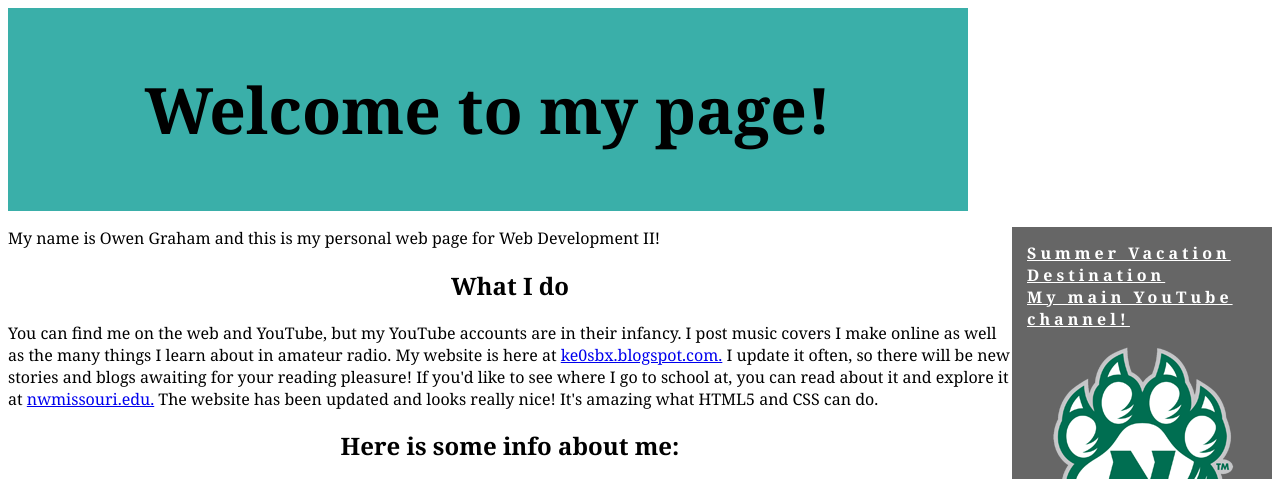
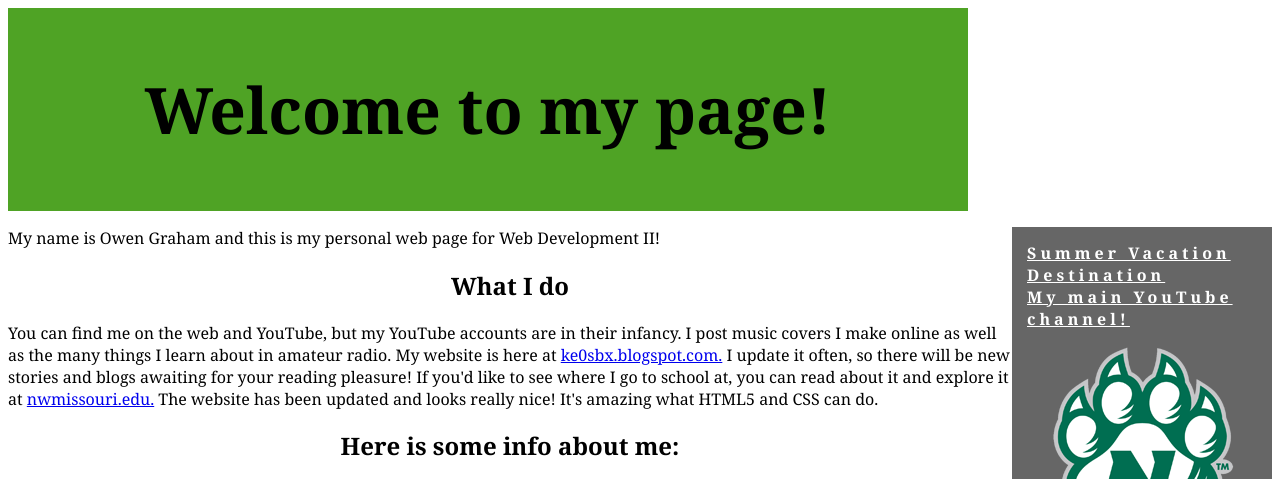
Before and after one commit to 44334-fa21/personalwebpage-grahowe, a plain HTML site: page index.html in a window 1280 px wide. Shown: the top 479 px of the page. Drawn offline with Linux system fonts and the light colour scheme.

Commit message:
Updated css file

```diff
--- a/style.css
+++ b/style.css
@@ -9,14 +9,14 @@ body {
   width: 60%;
   min-width: 960px;
   max-width: 1024px;
-  background-color: #000000;
+  background-color: #EFEFEF;
   color: #FFFFFF;
   display: block;
   height: 100%;
 }
 
 header {
-  background-color: #3AAFA9;
+  background-color: #4FA325;
   color: #000000;
   font-size: 200%;
   padding: 15px 15px 15px 15px;
@@ -47,7 +47,7 @@ footer {
 }
 
 main {
-  background-color: #f4ffff;
+  background-color: #000000;
   color: #000000;
   margin: 20px;
   display: block;
```
